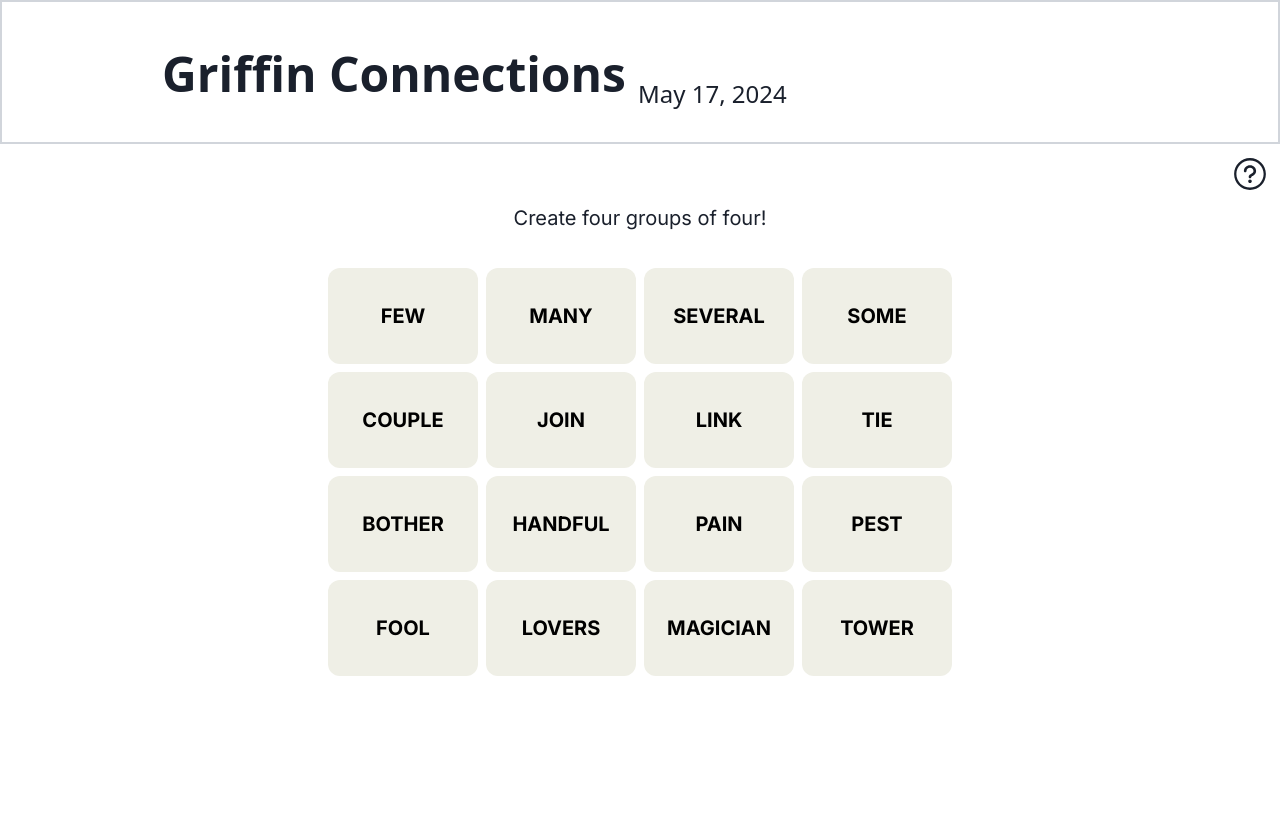
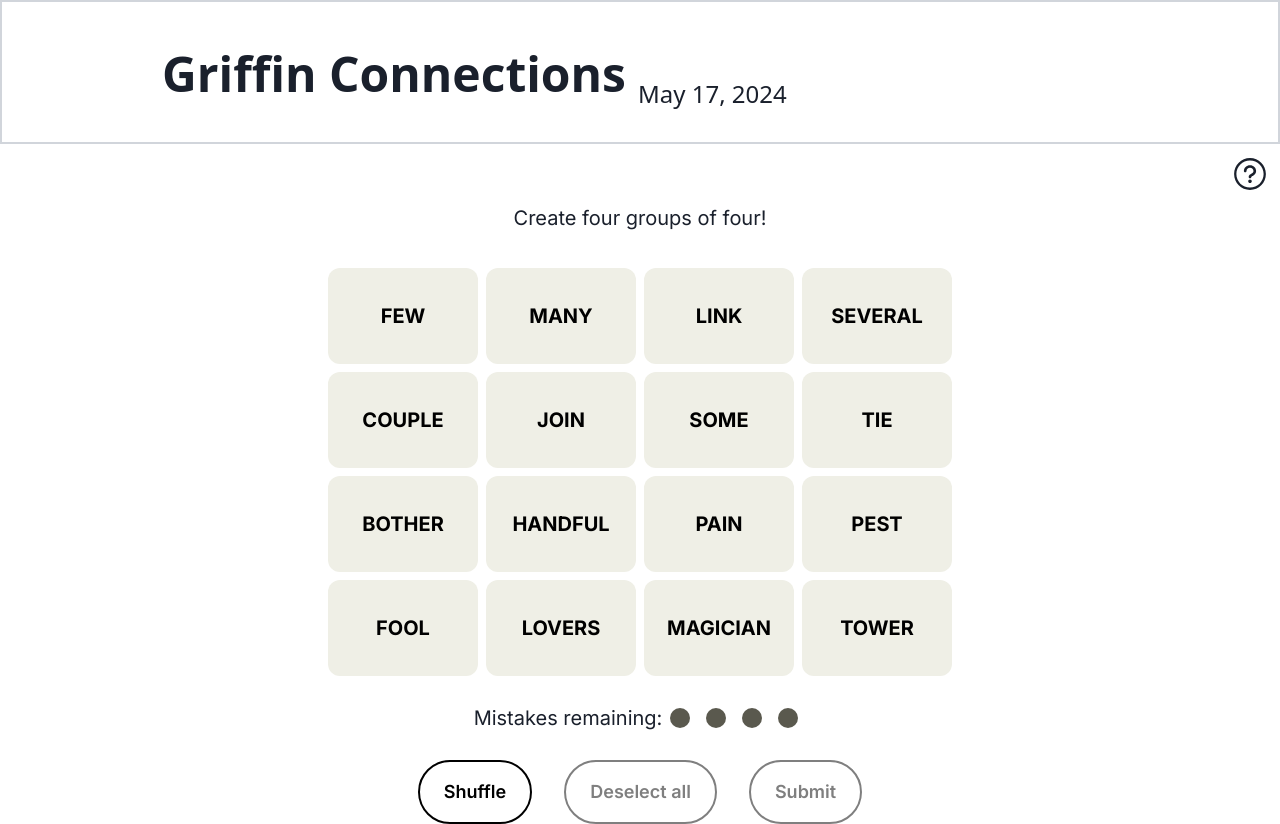
Before and after one commit to Vit4minD/tagConnections, a Next.js app: page /connections in a window 1280 px wide. Before the commit the page ends 800 px from the top, so only its background shows below. Built offline with nearby package versions, Linux system fonts and the light colour scheme.

Commit message:
FUNCTIONALITY WWW

```diff
--- a/app/connections/page.tsx
+++ b/app/connections/page.tsx
@@ -1,5 +1,5 @@
 'use client'
-import { ChakraProvider, useDisclosure } from '@chakra-ui/react'
+import { Box, ChakraProvider, useDisclosure } from '@chakra-ui/react'
 import {
     Modal,
     ModalOverlay,
@@ -7,17 +7,20 @@ import {
     ModalBody,
     ModalCloseButton,
 } from '@chakra-ui/react'
-import { useState } from 'react';
+import { AwaitedReactNode, JSX, JSXElementConstructor, Key, ReactElement, ReactNode, ReactPortal, SetStateAction, useState } from 'react';
 import { RxQuestionMarkCircled } from "react-icons/rx";
+import { useToast } from '@chakra-ui/react'
 
 export default function Home() {
     const { isOpen, onOpen, onClose } = useDisclosure();
-    const quantityWords: string[] = [
-        "FEW", "MANY", "SEVERAL", "SOME",
-        "COUPLE", "JOIN", "LINK", "TIE",
+    const [clicked, setClicked] = useState(false);
+    const [quantityWords, setQuatityWords] = useState([
+        "FEW", "MANY", "LINK", "SEVERAL",
+        "COUPLE", "JOIN", "SOME", "TIE",
         "BOTHER", "HANDFUL", "PAIN", "PEST",
         "FOOL", "LOVERS", "MAGICIAN", "TOWER"
-    ];
+    ]);
+    const toast = useToast()
     const [selectedWords, setSelectedWords] = useState<string[]>([]);
     const handleButtonClick = (word: string) => {
         if (selectedWords.includes(word)) {
@@ -27,6 +30,159 @@ export default function Home() {
             return;
         } else if (!selectedWords.includes(word)) {
             setSelectedWords([...selectedWords, word]);
+        }
+    };
+    function shuffleArray<T>(array: T[]): T[] {
+        const length = array.length;
+        for (let i = length - 1; i > 0; i--) {
+            const j = Math.floor(Math.random() * (i + 1));
+            [array[i], array[j]] = [array[j], array[i]];
+        }
+        return array;
+    }
+    const shuffle = (e: { preventDefault: () => void; }) => {
+        e.preventDefault();
+        setClicked(true);
+        setQuatityWords(shuffleArray(quantityWords));
+        setTimeout(() => {
+            setClicked(false);
+        }, 300);
+    };
+
+    //word list
+    const yellow = ["COUPLE", "JOIN", "LINK", "TIE"]
+    const green = ["BOTHER", "HANDFUL", "PAIN", "PEST"]
+    const blue = ["FEW", "MANY", "SEVERAL", "SOME"]
+    const purple = ["FOOL", "LOVERS", "MAGICIAN", "TOWER"]
+    const groupAnswers = {
+        'yellow': (<div className='mt-2 flex-col font-sans h-24 text-xl w-full bg-nyt-yellow rounded-xl flex justify-center items-center'>
+            <div className='flex-col font-bold text-center'>
+                CONNECT
+                <div className='font-normal'>
+                    COUPLE, JOIN, LINK, TIE
+                </div>
+            </div>
+        </div>),
+        'green': (<div className='mt-2 flex-col font-sans h-24 text-xl w-full bg-nyt-green rounded-xl flex justify-center items-center'>
+            <div className='flex-col font-bold text-center'>
+                NUISANCE
+                <div className='font-normal'>
+                    BOTHER, HANDFUL, PAIN, PEST
+                </div>
+            </div>
+        </div>),
+        'blue': (<div className='mt-2 flex-col font-sans h-24 text-xl w-full bg-nyt-blue rounded-xl flex justify-center items-center'>
+            <div className='flex-col font-bold text-center'>
+                QUANTITY WORDS
+                <div className='font-normal'>
+                    FEW, MANY, SEVERAL, SOME
+                </div>
+            </div>
+        </div>),
+        'purple': (<div className='mt-2 flex-col font-sans h-24 text-xl w-full bg-nyt-purple rounded-xl flex justify-center items-center'>
+            <div className='flex-col font-bold text-center'>
+                TAROT CARDS, WITH "THE"
+                <div className='font-normal'>
+                    FOOL, LOVERS, MAGICIAN, TOWER
+                </div>
+            </div>
+        </div>)
+    }
+    const [correctAnswers, setCorrectAnswers] = useState<any>([])
+    const [allSubmissions, setAllSubmissions] = useState<any>([])
+    const [lives, setLives] = useState(4);
+    const [visy, setVisy] = useState(false), [visg, setVisg] = useState(false), [visb, setVisb] = useState(false), [visp, setVisp] = useState(false);
+    const checkAnswer = (e: { preventDefault: () => void; }) => {
+        e.preventDefault();
+        const input = selectedWords.sort().toString();
+        if (allSubmissions.includes(input)) {
+            toast({
+                position: 'top',
+                duration: 2000,
+                render: () => (
+                    <div className=' mt-28 font-bold mx-auto w-fit text-center text-lg text-white p-4 rounded-xl bg-black'>
+                        Already guessed!
+                    </div>
+                ),
+            })
+            return;
+        } else {
+            allSubmissions.push(selectedWords.sort().toString());
+        }
+        let diffy = 4, diffg = 4, diffb = 4, diffp = 4;
+        let y = true, g = true, b = true, p = true;
+        yellow.forEach((element) => {
+            if (!selectedWords.includes(element)) y = false;
+            else diffy--;
+        });
+        green.forEach((element) => {
+            if (!selectedWords.includes(element)) g = false;
+            else diffg--;
+        });
+        blue.forEach((element) => {
+            if (!selectedWords.includes(element)) b = false;
+            else diffb--;
+        });
+        purple.forEach((element) => {
+            if (!selectedWords.includes(element)) p = false;
+            else diffp--;
+        });
+        if (Math.min(diffy, diffg, diffb, diffp) == 1) {
+            toast({
+                position: 'top',
+                duration: 2000,
+                render: () => (
+                    <div className=' mt-28 font-bold mx-auto w-fit text-center text-lg text-white p-4 rounded-xl bg-black'>
+                        One away...
+                    </div>
+                ),
+            })
+        }
+        if (y) {
+            setVisy(true);
+            const ans: SetStateAction<string[]> = []
+            quantityWords.forEach((element) => {
+                if (!yellow.includes(element))
+                    ans.push(element)
+            })
+            setQuatityWords(ans)
+            setSelectedWords([])
+            setCorrectAnswers([...correctAnswers, groupAnswers['yellow']])
+        }
+        else if (g) {
+            setVisg(true);
+            const ans: SetStateAction<string[]> = []
+            quantityWords.forEach((element) => {
+                if (!green.includes(element))
+                    ans.push(element)
+            })
+            setQuatityWords(ans)
+            setSelectedWords([])
+            setCorrectAnswers([...correctAnswers, groupAnswers['green']])
+        }
+        else if (b) {
+            setVisb(true);
+            const ans: SetStateAction<string[]> = []
+            quantityWords.forEach((element) => {
+                if (!blue.includes(element))
+                    ans.push(element)
+            })
+            setQuatityWords(ans)
+            setSelectedWords([])
+            setCorrectAnswers([...correctAnswers, groupAnswers['blue']])
+        }
+        else if (p) {
+            setVisp(true);
+            const ans: SetStateAction<string[]> = []
+            quantityWords.forEach((element) => {
+                if (!purple.includes(element))
+                    ans.push(element)
+            })
+            setQuatityWords(ans)
+            setSelectedWords([])
+            setCorrectAnswers([...correctAnswers, groupAnswers['purple']])
+        } else {
+            setLives(lives - 1);
         }
     };
 
@@ -56,48 +212,40 @@ export default function Home() {
             </ChakraProvider>
             <div className='text-xl flex   mx-auto justify-center text-center'>Create four groups of four!</div>
             <div className='  mt-7 w-connectionW h-allConnections mx-auto  text-center'>
-                {/* <div className='mt-8 flex-col font-sans h-24 text-xl w-full bg-nyt-blue rounded-xl flex justify-center items-center'>
-                    <div className='flex-col font-bold text-center'>
-                        QUANTITY WORDS
-                        <div className='font-normal'>
-                            FEW, MANY, SEVERAL, SOME
-                        </div>
-                    </div>
-                </div>
-                <div className='mt-2 flex-col font-sans h-24 text-xl w-full bg-nyt-yellow rounded-xl flex justify-center items-center'>
-                    <div className='flex-col font-bold text-center'>
-                        CONNECT
-                        <div className='font-normal'>
-                            COUPLE, JOIN, LINK, TIE
-                        </div>
-                    </div>
-                </div>
-                <div className='mt-2 flex-col font-sans h-24 text-xl w-full bg-nyt-green rounded-xl flex justify-center items-center'>
-                    <div className='flex-col font-bold text-center'>
-                        NUISANCE
-                        <div className='font-normal'>
-                            BOTHER, HANDFUL, PAIN, PEST
-                        </div>
-                    </div>
-                </div>
-                <div className='mt-2 flex-col font-sans h-24 text-xl w-full bg-nyt-purple rounded-xl flex justify-center items-center'>
-                    <div className='flex-col font-bold text-center'>
-                        TAROT CARDS, WITH "THE"
-                        <div className='font-normal'>
-                            FOOL, LOVERS, MAGICIAN, TOWER
-                        </div>
-                    </div>
-                </div> */}
+                {correctAnswers.map((element: string | number | bigint | boolean | ReactElement<any, string | JSXElementConstructor<any>> | Iterable<ReactNode> | ReactPortal | Promise<AwaitedReactNode> | null | undefined, index: Key | null | undefined) => (
+                    <div key={index} >{element}</div>
+                ))}
                 <form>
-                    <div className=' ease-in-out duration-75 gap-x-2 grid grid-cols-4'>
+                    <div className='ease-in-out duration-75 gap-x-2 grid grid-cols-4'>
                         {quantityWords.map((word, index) => (
-                            <button onClick={(e) => {e.preventDefault(); handleButtonClick(word);}} key={index} value={word} className={`${selectedWords.includes(word) ? 'bg-nyt-grayer' : 'bg-nyt-gray'
-                                } ${selectedWords.includes(word) ? 'text-white' : 'ease-linear duration-75 text-black'
-                                } select-none rounded-xl mt-2 h-24 items-center justify-center  flex text-xl bg-nyt-gray font-bold`}>
-                                {word}
+                            <button onClick={(e) => { e.preventDefault(); handleButtonClick(word); }} key={index} value={word} className={`${selectedWords.includes(word) ? 'bg-nyt-grayer' : 'bg-nyt-gray'
+                                } ${selectedWords.includes(word) ? 'text-white' : 'text-black'
+                                } select-none ease-out duration-75 rounded-xl mt-2 h-24 items-center justify-center  flex text-xl bg-nyt-gray font-bold`}>
+                                <label className={`hover: cursor-pointer ${clicked ? ' animate-fade' : ''}`}>{word}</label>
                             </button>
                         ))}
                     </div>
+                    <div className='m-7 text-xl items-center justify-center flex'>
+                        Mistakes remaining:
+                        <span className={` ${lives >= 1 ? 'visible' : 'animate-shrink '} w-5 h-5 mx-2 inline-block rounded-full bg-nyt-grayer`}></span>
+                        <span className={` ${lives >= 2 ? 'visible' : 'animate-shrink '} w-5 h-5 mx-2 inline-block rounded-full bg-nyt-grayer`}></span>
+                        <span className={` ${lives >= 3 ? 'visible' : 'animate-shrink '} w-5 h-5 mx-2 inline-block rounded-full bg-nyt-grayer`}></span>
+                        <span className={` ${lives >= 4 ? 'visible' : 'animate-shrink '} w-5 h-5 mx-2 inline-block rounded-full bg-nyt-grayer`}></span>
+                    </div>
+                    {correctAnswers.length != 4 ? <div className='justify-center font-semibold text-lg flex gap-x-8'>
+                        <button onClick={shuffle} className={` py-4 px-6  rounded-full border-2 ${clicked ?
+                            'text-nyt-covered  select-none hover:cursor-default border-nyt-covered' : 'hover:bg-gray-200 text-black border-black'}`}>
+                            Shuffle
+                        </button>
+                        <button onClick={(e) => { e.preventDefault(); setSelectedWords([]) }} className={` py-4 px-6  rounded-full border-2
+                        ${selectedWords.length > 0 ? 'hover:bg-gray-200 text-black select-text border-black' : 'hover: pointer-events-none border-nyt-covered text-nyt-covered'}`}>
+                            Deselect all
+                        </button>
+                        <button onClick={checkAnswer} className={` py-4 px-6  rounded-full border-2
+                        ${selectedWords.length == 4 ? 'hover:bg-gray-500 hover:border-gray-500 bg-black text-white select-text border-black' : 'hover: pointer-events-none border-nyt-covered text-nyt-covered'}`}>
+                            Submit
+                        </button>
+                    </div> : null}
                 </form>
             </div>
         </main>
--- a/tailwind.config.ts
+++ b/tailwind.config.ts
@@ -17,14 +17,34 @@ const config: Config = {
         'nyt-purple': '#ba81c5',
         'nyt-green': '#a0c35a',
         'nyt-gray': '#efefe6',
-        'nyt-grayer':'#5a594e',
+        'nyt-grayer': '#5a594e',
+        'nyt-covered': '#7f7f7f',
       },
       height: {
         'allConnections': '25.5rem',
       },
       width: {
-        'connectionW':'39rem',
-      }
+        'connectionW': '39rem',
+      },
+      animation: {
+        fade: 'fadeInText 300ms ease-in-out',
+        shrink: 'shrinking 200ms ease-in-out forwards',
+      },
+      keyframes: {
+        fadeInText: {
+          from: { opacity: '0' },
+          to: { opacity: '1' },
+        },
+        shrinking: {
+          from: {scale: '1'},
+          to: {scale: '0',
+            opacity: '0',
+          },
+        }
+      },
+      transitionDuration: {
+        '50': '50ms',
+      },
     },
   },
   plugins: [],
```
